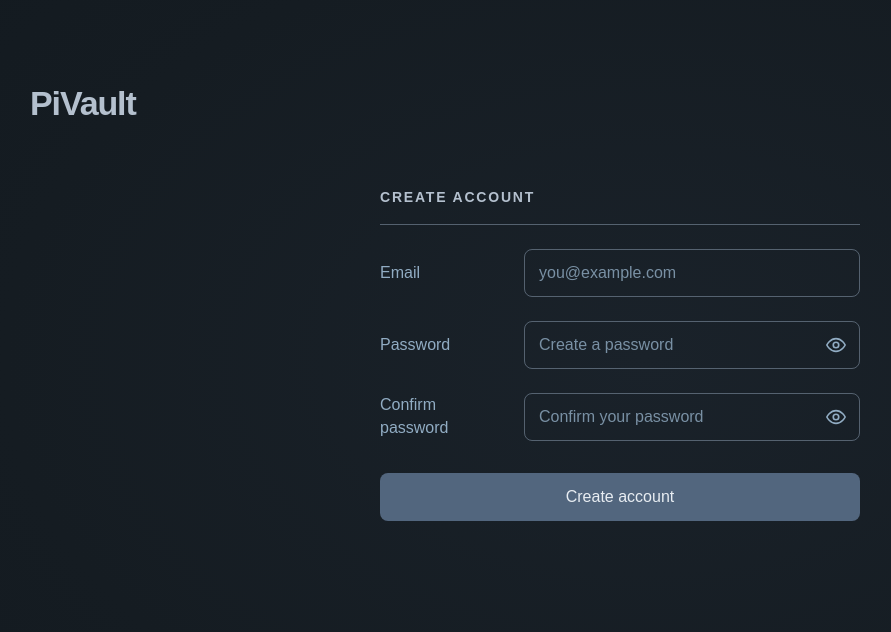
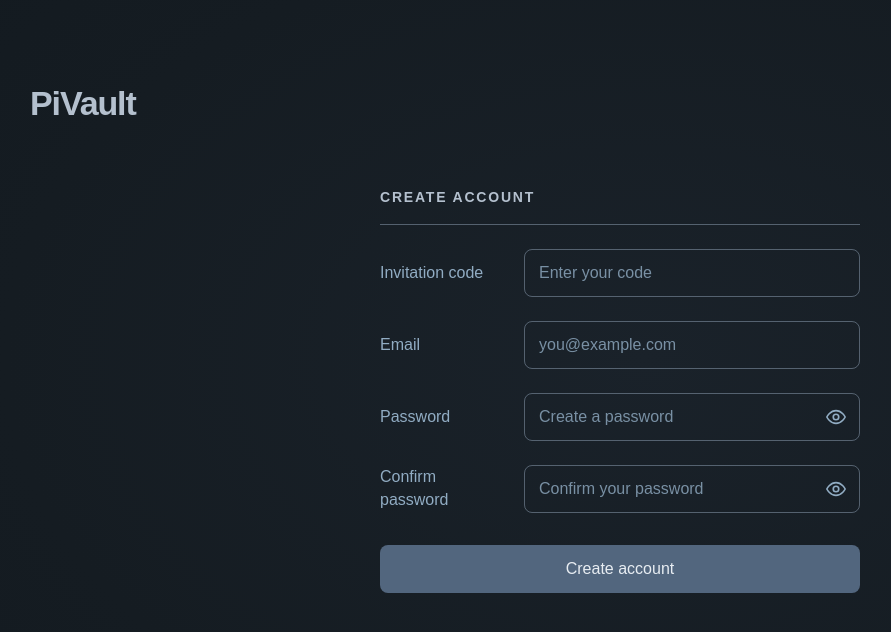
Before and after one commit to shift2076-creator/PiVault, a Django app: page /join in a window 1280 px wide. Shown: the top 632 px of the page, without its empty margins (20-911 px from the left). Run offline with Django 5.2, Linux system fonts and the light colour scheme.

Commit message:
Fix 1: require an invitation code for the first Admin account
join() and plan() skipped invitation validation whenever no users
existed, so anyone on the LAN could claim the first Admin account
without a code; the code printed by first_admin was never checked or
consumed. The join template also hid the code field in that state.

Both views now always validate the code, and the code field always
renders on the join page. This matches the existing BootstrapTests and
test_first_admin_join_goes_to_dashboard expectations and README line 38
(the bootstrap invitation grants no services, so the first Admin does
not get an automatic Password Manager). vault_views no longer uses
User, so its import is removed.

Co-Authored-By: Claude Opus 5.5 <noreply@anthropic.com>
Claude-Session: https://claude.ai/code/session_019u5CUNFDGwRjmt39pwBhXm

```diff
--- a/app/portal/templates/users.html
+++ b/app/portal/templates/users.html
@@ -120,7 +120,7 @@
             <label><input type="radio" name="role" value="admin" {% if selected_role == 'admin' %}checked{% endif %}><span>Admin</span></label>
           </fieldset>
         </div>
-        {% if mode == 'join' and has_accounts %}
+        {% if mode == 'join' %}
         <div class="field" {% if mode != 'join' %}hidden{% endif %}>
           <label for="code">Invitation code</label>
           <input id="code" name="code" placeholder="Enter your code" maxlength="4" minlength="4" pattern="[A-Za-z0-9]{4}" autocomplete="off" autocapitalize="characters" spellcheck="false" {% if mode == 'join' %}required{% else %}disabled{% endif %}>
--- a/app/portal/vault_views.py
+++ b/app/portal/vault_views.py
@@ -14,7 +14,7 @@ from django.shortcuts import redirect, render
 from django.views.decorators.http import require_GET, require_POST
 from .client_packages import CLIENTS, client_rows, release_path
 from .invitations import find_valid, rate_limit
-from .models import ClientPackage, User
+from .models import ClientPackage
 from .runtime import PUBLIC_URLS, credential_plan
 from .enrollment import enrollment_user, plan_identity, SetupConfigurationError
 from .setup_logging import begin, end, event
@@ -43,7 +43,7 @@ def plan(request):
         validate_email(email)
         if len(email) > 254:
             raise ValidationError('Email is too long.')
-        invitation = find_valid(request.POST.get('code', '')) if User.objects.exists() else None
+        invitation = find_valid(request.POST.get('code', ''))
         user = draft(invitation, email)
         required = user.service_access.get('passwords', 'none') != 'none'
         if not required:
--- a/app/portal/views.py
+++ b/app/portal/views.py
@@ -69,7 +69,7 @@ def join(request):
         # SQLite IMMEDIATE serializes the first-admin decision and invite use.
         with transaction.atomic():
             stage = 'policy'
-            invitation = find_valid(request.POST.get('code', '')) if User.objects.exists() else None
+            invitation = find_valid(request.POST.get('code', ''))
             if User.objects.filter(email__iexact=email).exists():
                 raise ValidationError('An account already uses that email. Sign in instead.')
             user = enrollment_user(invitation, email)
```
